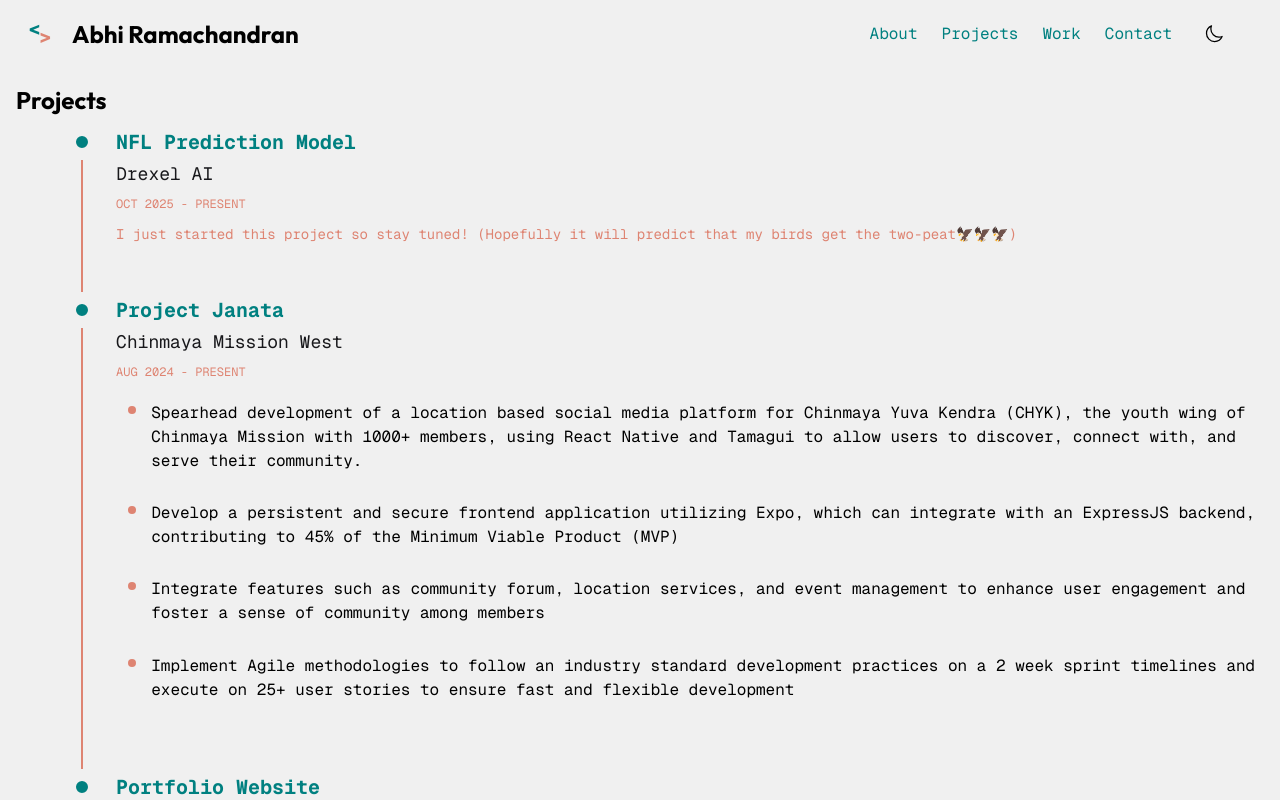
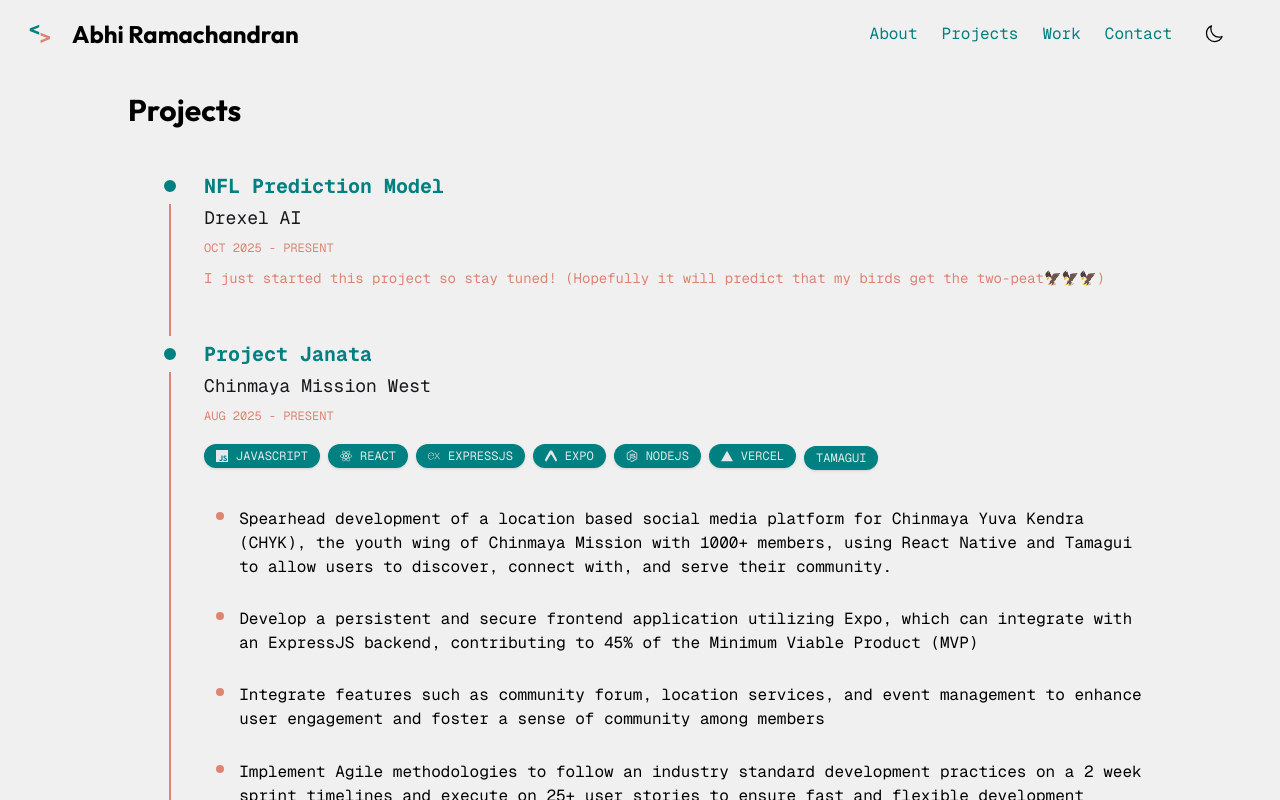
Before and after one commit to theabhiramr/theabhiramr, a React (Vite) app: page /projects in a window 1280 px wide. Shown: the top 800 px of the page. Built offline with nearby package versions, Linux system fonts and the light colour scheme.

Commit message:
finished work experience and projects sections

```diff
--- a/src/App.jsx
+++ b/src/App.jsx
@@ -27,6 +27,10 @@
 };
 
 const Home = () => {
+    useEffect(() => {
+        document.title = "Abhi Ramachandran";
+        window.scrollTo(0, 0);
+      }, []);
     const navigate = useNavigate();
     const bioText = `I'm an honors CS student at <a href="https://www.drexel.edu/cs/" target="_blank" rel="noopener noreferrer" class="text-secondary hover:text-primary active:text-primary">Drexel University</a>
     studying concentrations in <span class="text-secondary">AI/ML</span> and
--- a/src/components/Timeline.jsx
+++ b/src/components/Timeline.jsx
@@ -49,7 +49,7 @@
 
 function TimelineItem({ item, isLast, isFirst, custom }) {
   const ref = useRef(null);
-  const inView = useInView(ref, { once: true, margin: "-100px" });
+  const inView = useInView(ref, { once: true, margin: "-20px" });
 
   const content = (
     <motion.div
@@ -102,9 +102,27 @@
       {item.technologies && (
         <motion.div
           className="flex flex-wrap gap-2 mb-4 mt-4"
-          variants={fadeUpVariant}
+          variants={{
+            hidden: {},
+            visible: {
+              transition: {
+                delayChildren: custom * 0.5, // delay until previous info loads (adjust as needed)
+                staggerChildren: 0.15
+              }
+            }
+          }}
+          initial="hidden"
+          animate={inView ? "visible" : "hidden"}
         >
-          {item.technologies.map((tech, techIndex) => renderTechItem(tech))}
+          {item.technologies.map((tech, techIndex) => (
+            <motion.div
+              key={tech}
+              variants={fadeUpVariant}
+              transition={{ duration: 0.5, ease: "easeOut" }}
+            >
+              {renderTechItem(tech)}
+            </motion.div>
+          ))}
         </motion.div>
       )}
       {item.minor && (
@@ -134,7 +152,15 @@
       {Array.isArray(item.content) ? (
         <motion.ul
           className="mt-2 font-geist-mono text-content list-disc big-bullets pl-5"
-          variants={itemGroupVariants}
+          variants={{
+            hidden: {},
+            visible: {
+              transition: {
+                delayChildren: (custom + 1) * 0.5, // Wait for previous info and tech icons
+                staggerChildren: 0.18
+              }
+            }
+          }}
           initial="hidden"
           animate={inView ? "visible" : "hidden"}
           custom={custom}
@@ -229,7 +255,7 @@
       variants={containerVariants}
       initial="hidden"
       animate="visible"
-      className="relative md:pl-14 pl-6"
+      className="relative"
     >
       {items.map((item, i) => (
         <TimelineItem
--- a/src/pages/About.jsx
+++ b/src/pages/About.jsx
@@ -127,7 +127,7 @@
 
 const About = () => {
   useEffect(() => {
-    document.title = "About";
+    document.title = "Abhi Ramachandran | About";
     window.scrollTo(0, 0);
   }, []);
 
@@ -147,16 +147,11 @@
 
   return (
     <div className="px-6 lg:px-32 py-6">
-      <motion.h1
-        ref={headerRef}
-        variants={fadeUp}
-        initial="hidden"
-        animate={headerInView ? "visible" : "hidden"}
-        transition={{ duration: 0.5, ease: "easeOut" }}
+      <h1
         className="font-outfit text-2xl md:text-3xl font-bold mb-6 text-content"
       >
         About Me
-      </motion.h1>
+      </h1>
 
       <motion.div
         ref={paragraphsRef}
@@ -190,10 +185,12 @@
         >
           Education
         </motion.p>
+        <div className="md:pl-14 pl-6">
         <Timeline
           items={timelineItems}
           visibleCount={timelineItems.length}
         />
+        </div>
       </motion.div>
 
       <motion.div
--- a/src/pages/NotFound.jsx
+++ b/src/pages/NotFound.jsx
@@ -1,6 +1,10 @@
-import React from 'react';
+import React, {useEffect} from 'react';
 
 const NotFound = () => {
+    useEffect(() => {
+            document.title = "ERR Segmentation Fault";
+            window.scrollTo(0, 0);
+          }, []);
     return (
         <div className="min-h-screen w-full bg-gray-900 text-white flex flex-col">
             <style>
--- a/src/pages/Projects.jsx
+++ b/src/pages/Projects.jsx
@@ -4,12 +4,13 @@
 
 const Projects = () => {
     useEffect(() => {
-        document.title = "Projects";
+        document.title = "Abhi Ramachandran | Projects";
         window.scrollTo(0, 0);
       }, []);
     return (
-        <div className="p-4">
-            <h1 className="font-outfit text-2xl font-bold mb-4">Projects</h1>
+        <div className="px-6 lg:px-32 py-6">
+            <h1 className="font-outfit text-3xl font-bold mb-8">Projects</h1>
+            <div className="md:pl-8 pl-6 py-4">
             <Timeline
                 items={[
                     {
@@ -21,19 +22,29 @@
                     {
                         title: "Project Janata",
                         subtitle: "Chinmaya Mission West",
-                        dates: "Aug 2024 - Present",
+                        dates: "Aug 2025 - Present",
                         content: [
                             "Spearhead development of a location based social media platform for Chinmaya Yuva Kendra (CHYK), the youth wing of Chinmaya Mission with 1000+ members, using React Native and Tamagui to allow users to discover, connect with, and serve their community.",
                             "Develop a persistent and secure frontend application utilizing Expo, which can integrate with an ExpressJS backend, contributing to 45% of the Minimum Viable Product (MVP)",
                             "Integrate features such as community forum, location services, and event management to enhance user engagement and foster a sense of community among members",
                             "Implement Agile methodologies to follow an industry standard development practices on a 2 week sprint timelines and execute on 25+ user stories to ensure fast and flexible development"
                         ],
-
-                        link: "https://github.com/theabhiramr/ai-chatbot"
+                         technologies: [
+                            "JavaScript",
+                            "React",
+                            "ExpressJS",
+                            "Expo",
+                            "NodeJS",
+                            "Vercel",
+                            "Tamagui"
+                        ],
+                        additional: "This app is still in development and the backend needs to be hosted, so stay tuned for release this winter!",
+                        link: "https://chinmayajanata.org",
+                        githubLink: "https://github.com/Project-Janatha/Project-Janatha"
                     },
                     {
                         title: "Portfolio Website",
-                        dates: "Apr 2024 - Present",
+                        dates: "Apr 2025 - Present",
                         content: [
                             "Develop and maintain an interactive and user-friendly portfolio website using React and Tailwind CSS to become a more experienced developer.",
                             "Create a responsive design, dark mode, and smooth animations using React hooks and external libraries to showcase the extent of what can be created with modern web development tools.",
@@ -48,10 +59,53 @@
                             "Cloudflare"
                         ],
                         githubLink: "https://github.com/theabhiramr/theabhiramr",
-                        link: void(0)
+                        link: "https://theabhiramr.com/"
+                    },
+                    {
+                        title: "Dragon Learn",
+                        subtitle: "Drexel AI",
+                        dates: "Apr 2025 - Present",
+                        content: [
+                            "Develop AI-powered learning platform that can convert Drexel syllabi into structured modules with curated content, via LangChain, to assist students with studying",
+                            "Program with NextJS (React) and TypeScript to provide application programming interface (API) support for content generation",
+                            "Implement Manim library functionality to provide interactive animations and generate videos to explain mathematical concepts"
+                        ],
+                        technologies: [
+                            "TypeScript",
+                            "React",
+                            "NextJS",
+                            "Tailwind CSS",
+                            "Vercel",
+                            "OpenAI API",
+                            "LangChain",
+                            "Manim",
+                        ],
+                        additional: "This project has unfortunately been shelved, but will likely resume this semester.",
+                        githubLink: "https://github.com/drexelai/dragon-learn",
+                        link: "https://theabhiramr.com/"
+                    },
+                    {
+                        title: "CrashMath",
+                        subtitle: "College of Computing & Informatics, Drexel University",
+                        dates: "Jan 2023 - Jun 2023",
+                        content: [
+                            "Led the creation of a gamified calculus learning platform powered by generative AI trained on 200+ exam questions to provide feedback and track performance",
+                            "Wrote over 1000 lines of code in HTML, CSS and JavaScript to provide a smooth and approachable user interface to enable stronger learning, contributing to 40% of the MVP",
+                            "Coordinated efforts with a multifunctional team to execute on over 25 user stories across a 5-sprint timeline to deliver on 500+ action items for the MVP"
+                        ],
+                        technologies: [
+                            "JavaScript",
+                            "CSS",
+                            "HTML",
+                            "Firebase",
+                            "OpenAI API"
+                        ],
+                        additional: "Due to Firebase restrictions, the backend is unfortunately no longer working, however the frontend is functional.",
+                        link: "https://crashmath-16dc6.web.app/"
                     },
                 ]}
             />
+            </div>
         </div>
     );
 }
```
Also changed, not shown: src/pages/WorkExperience.jsx (+46 -5 lines).
